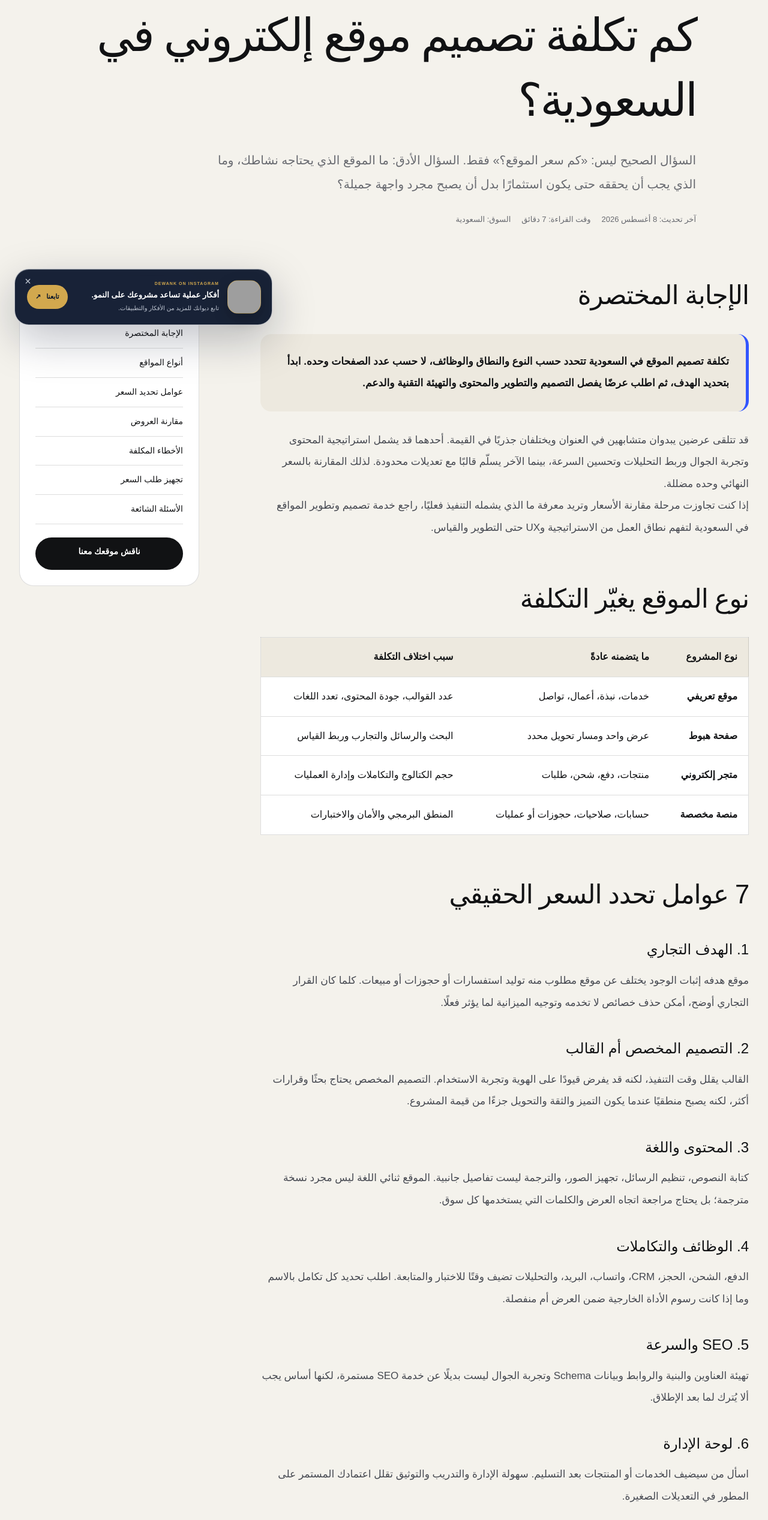
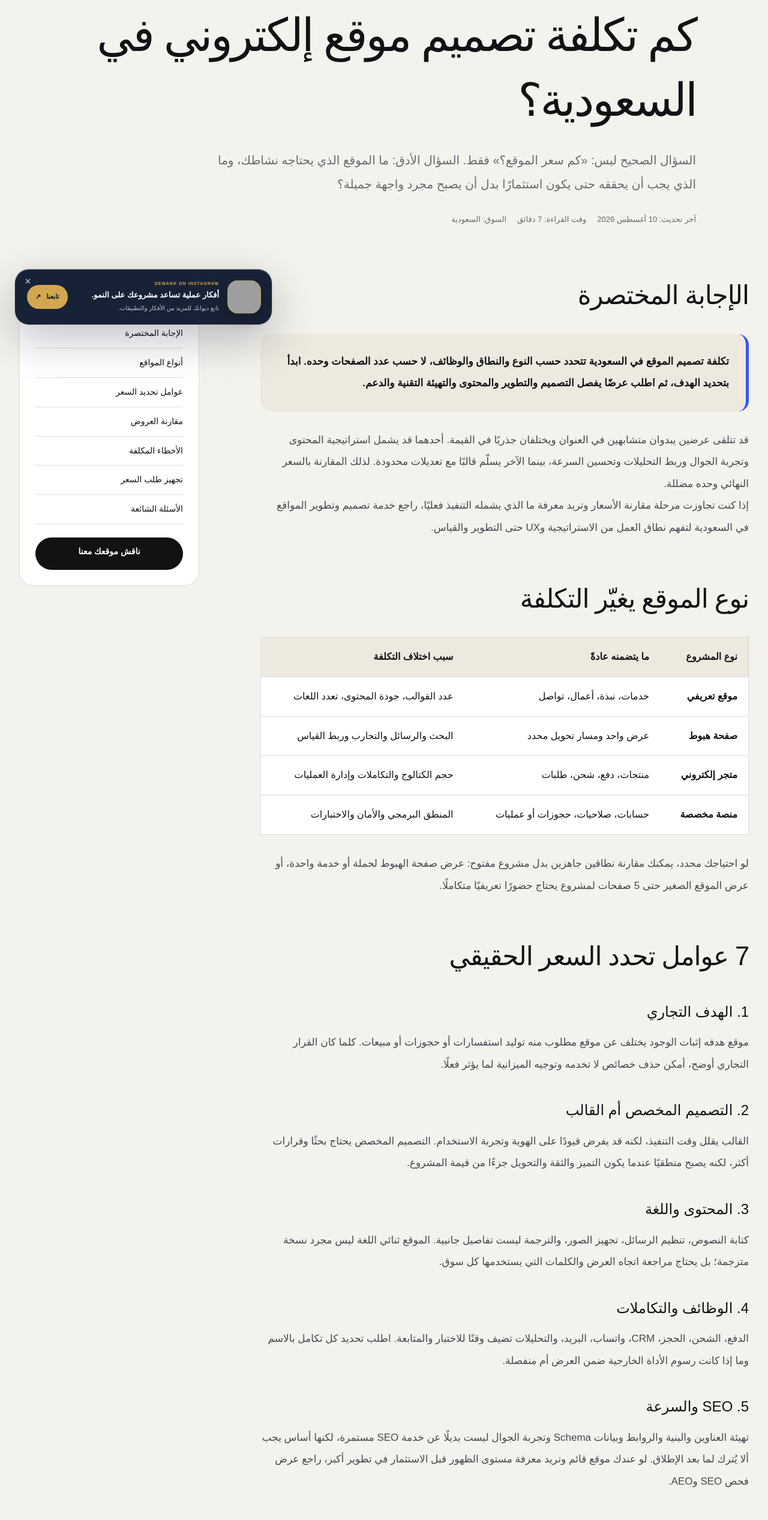
Before and after one commit to mohammedrashad2011-ui/Dewank-2026-website, a Next.js app: page /guides/website-design-cost-saudi-arabia in a window 1280 px wide. Shown: the part 234-2768 px from the top of the page at 60% size. Built offline with nearby package versions, Linux system fonts and the light colour scheme; grey boxes are pictures that could not be loaded; a web font is replaced by a local one.

Commit message:
Strengthen website cost guide commercial links

```diff
--- a/app/guides/website-design-cost-saudi-arabia/page.tsx
+++ b/app/guides/website-design-cost-saudi-arabia/page.tsx
@@ -22,7 +22,7 @@ const faqs = [
 export default function WebsiteDesignCostGuide() {
   const url = `${siteUrl}/guides/website-design-cost-saudi-arabia`;
   const schema = { "@context": "https://schema.org", "@graph": [
-    { "@type": "Article", "@id": `${url}#article`, headline: title, description, inLanguage: "ar-SA", datePublished: "2026-08-03", dateModified: "2026-08-08", mainEntityOfPage: url, author: { "@id": organizationId }, publisher: { "@id": organizationId }, about: ["تصميم المواقع", "تكلفة المواقع الإلكترونية", "السوق السعودي"] },
+    { "@type": "Article", "@id": `${url}#article`, headline: title, description, inLanguage: "ar-SA", datePublished: "2026-08-03", dateModified: "2026-08-10", mainEntityOfPage: url, author: { "@id": organizationId }, publisher: { "@id": organizationId }, about: ["تصميم المواقع", "تكلفة المواقع الإلكترونية", "السوق السعودي"] },
     { "@type": "FAQPage", "@id": `${url}#faq`, mainEntity: faqs.map((faq) => ({ "@type": "Question", name: faq.question, acceptedAnswer: { "@type": "Answer", text: faq.answer } })) },
     { "@type": "BreadcrumbList", itemListElement: [{ "@type": "ListItem", position: 1, name: "الرئيسية", item: siteUrl }, { "@type": "ListItem", position: 2, name: "أدلة النمو", item: `${siteUrl}/guides` }, { "@type": "ListItem", position: 3, name: title, item: url }] },
   ] };
@@ -33,7 +33,7 @@ export default function WebsiteDesignCostGuide() {
       <header className="article-hero shell">
         <nav className="article-breadcrumbs" aria-label="مسار الصفحة"><Link href="/">الرئيسية</Link><span>/</span><Link href="/guides">أدلة النمو</Link><span>/</span><span>تصميم المواقع</span></nav>
         <h1>{title}</h1><p>السؤال الصحيح ليس: «كم سعر الموقع؟» فقط. السؤال الأدق: ما الموقع الذي يحتاجه نشاطك، وما الذي يجب أن يحققه حتى يكون استثمارًا بدل أن يصبح مجرد واجهة جميلة؟</p>
-        <div className="article-meta"><span>آخر تحديث: 8 أغسطس 2026</span><span>وقت القراءة: 7 دقائق</span><span>السوق: السعودية</span></div>
+        <div className="article-meta"><span>آخر تحديث: 10 أغسطس 2026</span><span>وقت القراءة: 7 دقائق</span><span>السوق: السعودية</span></div>
       </header>
       <div className="article-layout shell">
         <div className="article-body">
@@ -49,13 +49,14 @@ export default function WebsiteDesignCostGuide() {
             <tr><td><strong>متجر إلكتروني</strong></td><td>منتجات، دفع، شحن، طلبات</td><td>حجم الكتالوج والتكاملات وإدارة العمليات</td></tr>
             <tr><td><strong>منصة مخصصة</strong></td><td>حسابات، صلاحيات، حجوزات أو عمليات</td><td>المنطق البرمجي والأمان والاختبارات</td></tr>
           </tbody></table></div>
+          <p>لو احتياجك محدد، يمكنك مقارنة نطاقين جاهزين بدل مشروع مفتوح: <Link href="/offers/landing-page-package">عرض صفحة الهبوط</Link> لحملة أو خدمة واحدة، أو <Link href="/offers/small-business-website">عرض الموقع الصغير حتى 5 صفحات</Link> لمشروع يحتاج حضورًا تعريفيًا متكاملًا.</p>
 
           <h2 id="factors">7 عوامل تحدد السعر الحقيقي</h2>
           <h3>1. الهدف التجاري</h3><p>موقع هدفه إثبات الوجود يختلف عن موقع مطلوب منه توليد استفسارات أو حجوزات أو مبيعات. كلما كان القرار التجاري أوضح، أمكن حذف خصائص لا تخدمه وتوجيه الميزانية لما يؤثر فعلًا.</p>
           <h3>2. التصميم المخصص أم القالب</h3><p>القالب يقلل وقت التنفيذ، لكنه قد يفرض قيودًا على الهوية وتجربة الاستخدام. التصميم المخصص يحتاج بحثًا وقرارات أكثر، لكنه يصبح منطقيًا عندما يكون التميز والثقة والتحويل جزءًا من قيمة المشروع.</p>
           <h3>3. المحتوى واللغة</h3><p>كتابة النصوص، تنظيم الرسائل، تجهيز الصور، والترجمة ليست تفاصيل جانبية. الموقع ثنائي اللغة ليس مجرد نسخة مترجمة؛ بل يحتاج مراجعة اتجاه العرض والكلمات التي يستخدمها كل سوق.</p>
           <h3>4. الوظائف والتكاملات</h3><p>الدفع، الشحن، الحجز، CRM، واتساب، البريد، والتحليلات تضيف وقتًا للاختبار والمتابعة. اطلب تحديد كل تكامل بالاسم وما إذا كانت رسوم الأداة الخارجية ضمن العرض أم منفصلة.</p>
-          <h3>5. SEO والسرعة</h3><p>تهيئة العناوين والبنية والروابط وبيانات Schema وتجربة الجوال ليست بديلًا عن خدمة SEO مستمرة، لكنها أساس يجب ألا يُترك لما بعد الإطلاق.</p>
+          <h3>5. SEO والسرعة</h3><p>تهيئة العناوين والبنية والروابط وبيانات Schema وتجربة الجوال ليست بديلًا عن خدمة SEO مستمرة، لكنها أساس يجب ألا يُترك لما بعد الإطلاق. لو عندك موقع قائم وتريد معرفة مستوى الظهور قبل الاستثمار في تطوير أكبر، راجع <Link href="/offers/seo-audit">عرض فحص SEO وAEO</Link>.</p>
           <h3>6. لوحة الإدارة</h3><p>اسأل من سيضيف الخدمات أو المنتجات بعد التسليم. سهولة الإدارة والتدريب والتوثيق تقلل اعتمادك المستمر على المطور في التعديلات الصغيرة.</p>
           <h3>7. الدعم والملكية</h3><p>يجب أن يوضح العقد ملكية الدومين والاستضافة والشفرة والحسابات، وفترة إصلاح الأخطاء، وما يُعد تعديلًا جديدًا برسوم إضافية.</p>
 
@@ -72,7 +73,7 @@ export default function WebsiteDesignCostGuide() {
           <section className="article-faq" id="faq"><h2>أسئلة شائعة</h2>{faqs.map((faq) => <details key={faq.question}><summary>{faq.question}</summary><p>{faq.answer}</p></details>)}</section>
           <section className="article-cta"><h2>تحتاج تقديرًا واقعيًا لموقعك؟</h2><p>أرسل لنا نوع النشاط والهدف والوظائف المطلوبة، وسنحدد النطاق المناسب قبل الحديث عن السعر.</p><Link className="button primary" href="/website-design">استعرض خدمة تصميم المواقع <span>←</span></Link></section>
         </div>
-        <aside className="article-side" aria-label="محتويات الدليل"><b>في هذا الدليل</b><a href="#short-answer">الإجابة المختصرة</a><a href="#types">أنواع المواقع</a><a href="#factors">عوامل تحديد السعر</a><a href="#compare">مقارنة العروض</a><a href="#mistakes">الأخطاء المكلفة</a><a href="#brief">تجهيز طلب السعر</a><a href="#faq">الأسئلة الشائعة</a><Link className="button primary" href="/contact">ناقش موقعك معنا</Link></aside>
+        <aside className="article-side" aria-label="محتويات الدليل"><b>في هذا الدليل</b><a href="#short-answer">الإجابة المختصرة</a><a href="#types">أنواع المواقع</a><a href="#factors">عوامل تحديد السعر</a><a href="#compare">مقارنة العروض</a><a href="#mistakes">الأخطاء المكلفة</a><a href="#brief">تجهيز طلب السعر</a><a href="#faq">الأسئلة الشائعة</a><Link className="button primary" href="/website-design">ناقش موقعك معنا</Link></aside>
       </div>
     </article><Footer />
   </main>;
```
